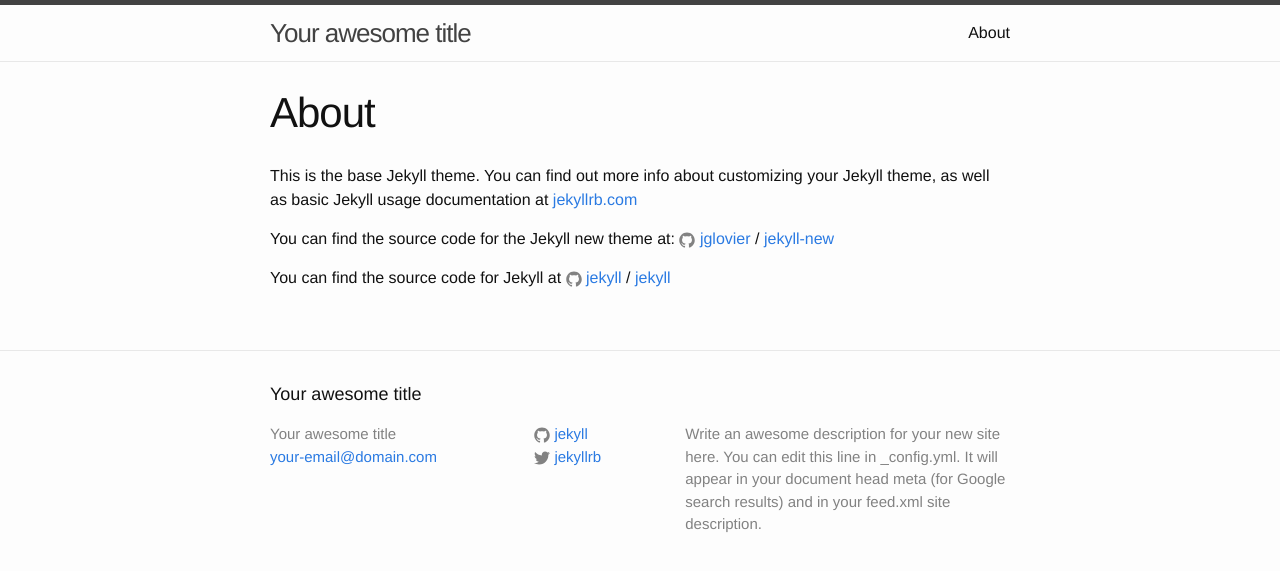
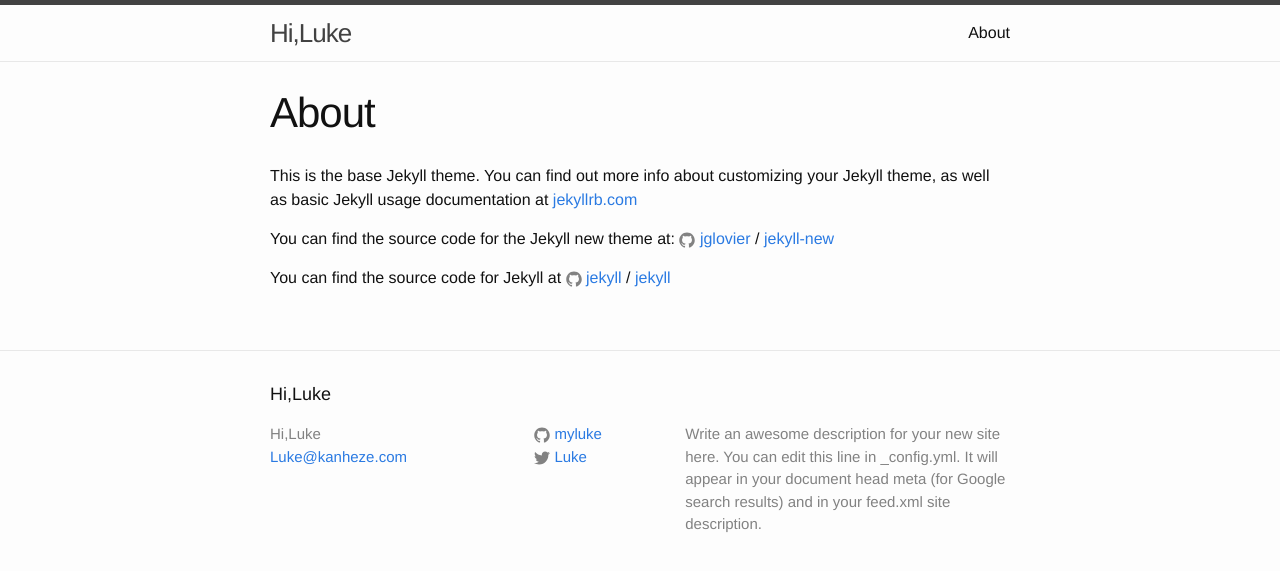
Before and after one commit to myluke/myluke.github.io, a Jekyll site: the page built from about.md, in a window 1280 px wide. Shown: the top 571 px of the page. Built offline with Jekyll 4.4.1, drawn with Linux system fonts in a browser that asks for light colours.

Commit message:
init (cherry picked from commit ea547d7)

```diff
--- a/_config.yml
+++ b/_config.yml
@@ -6,16 +6,16 @@
 # 'jekyll serve'. If you change this file, please restart the server process.
 
 # Site settings
-title: Your awesome title
-email: your-email@domain.com
+title:  Hi,Luke
+email: Luke@kanheze.com
 description: > # this means to ignore newlines until "baseurl:"
   Write an awesome description for your new site here. You can edit this
   line in _config.yml. It will appear in your document head meta (for
   Google search results) and in your feed.xml site description.
 baseurl: "" # the subpath of your site, e.g. /blog
-url: "http://yourdomain.com" # the base hostname & protocol for your site
-twitter_username: jekyllrb
-github_username:  jekyll
+url: "http://blog.kanheze.com" # the base hostname & protocol for your site
+twitter_username: Luke
+github_username:  myluke
 
 # Build settings
 markdown: kramdown
```
